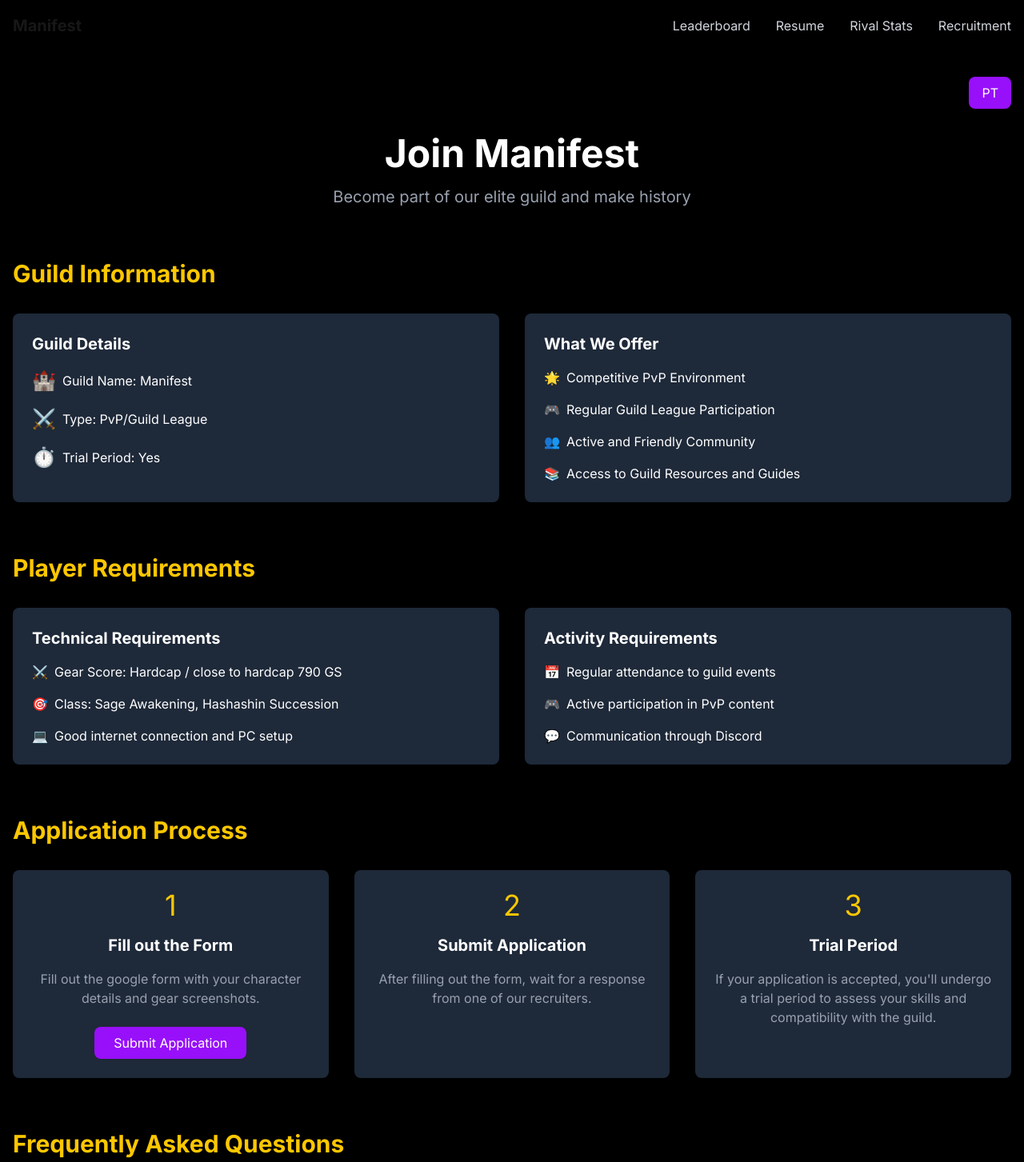
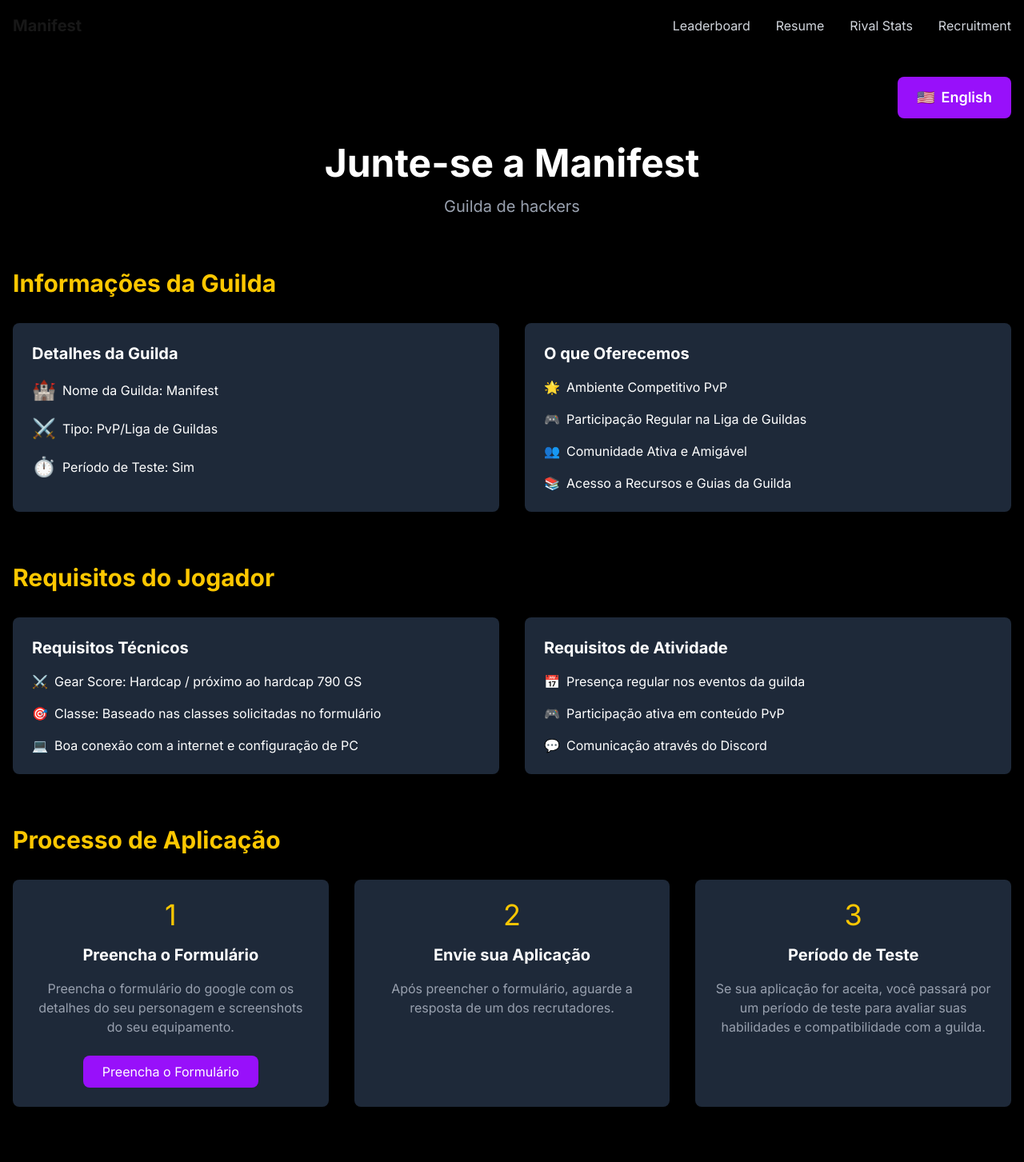
Before and after one commit to EmersonMarinho/manifest-score-board, a Next.js app: page /recruitment in a window 1280 px wide. Shown: the top 1453 px of the page at 80% size. Built offline with nearby package versions, Linux system fonts and the light colour scheme.

Commit message:
feat: set Portuguese as default language in recruitment page and improve language switcher

```diff
--- a/app/recruitment/page.tsx
+++ b/app/recruitment/page.tsx
@@ -37,7 +37,7 @@
         title: "Technical Requirements",
         items: [
           { icon: "⚔️", text: "Gear Score: Hardcap / close to hardcap 790 GS" },
-          { icon: "🎯", text: "Class: Sage Awakening, Hashashin Succession" },
+          { icon: "🎯", text: "Class: Based on the classes requested in the form" },
           { icon: "💻", text: "Good internet connection and PC setup" }
         ]
       },
@@ -120,7 +120,7 @@
         title: "Requisitos Técnicos",
         items: [
           { icon: "⚔️", text: "Gear Score: Hardcap / próximo ao hardcap 790 GS" },
-          { icon: "🎯", text: "Classe: Sage Awakening, Hashashin Sucessão" },
+          { icon: "🎯", text: "Classe: Baseado nas classes solicitadas no formulário" },
           { icon: "💻", text: "Boa conexão com a internet e configuração de PC" }
         ]
       },
@@ -175,7 +175,7 @@
 };
 
 export default function Recruitment() {
-  const [language, setLanguage] = useState<Language>('en');
+  const [language, setLanguage] = useState<Language>('pt');
   const t = content[language];
 
   return (
@@ -187,9 +187,10 @@
           <div className="flex justify-end mb-8">
             <button
               onClick={() => setLanguage(language === 'en' ? 'pt' : 'en')}
-              className="bg-purple-600 hover:bg-purple-700 text-white px-4 py-2 rounded-lg"
+              className="bg-purple-600 hover:bg-purple-700 text-white px-6 py-3 rounded-lg text-lg font-semibold flex items-center gap-2"
             >
-              {language === 'en' ? 'PT' : 'EN'}
+              <span>{language === 'en' ? '🇧🇷' : '🇺🇸'}</span>
+              {language === 'en' ? 'Português' : 'English'}
             </button>
           </div>
 
@@ -270,7 +271,7 @@
                   <p className="text-gray-400 text-center">{step.description}</p>
                   {index === 0 && (
                     <div className="mt-6 text-center">
-                      <a href="https://discord.gg/your-discord" target="_blank" rel="noopener noreferrer" className="bg-purple-600 hover:bg-purple-700 text-white px-6 py-2 rounded-lg inline-block">
+                      <a href="https://forms.gle/dYjcnDk7AyZGUMB1A" target="_blank" rel="noopener noreferrer" className="bg-purple-600 hover:bg-purple-700 text-white px-6 py-2 rounded-lg inline-block">
                         {language === 'en' ? 'Submit Application' : 'Preencha o Formulário'}
                       </a>
                     </div>
```
